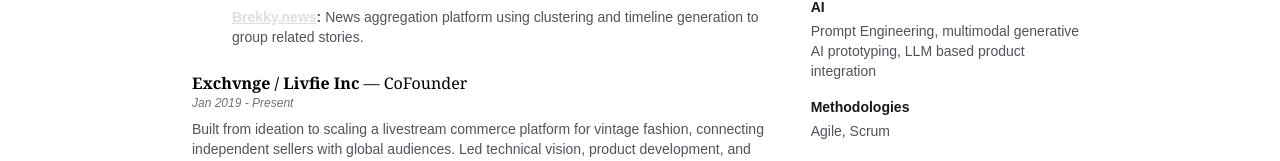
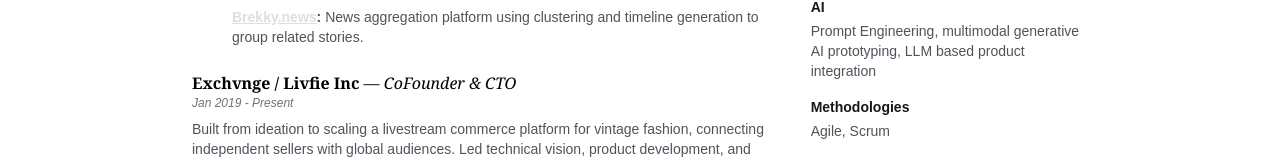
Before and after one commit to thatalexay/alexayio, a Next.js app: page / in a window 1280 px wide. Shown: the part 463-624 px from the top of the page. Built offline with nearby package versions, Linux system fonts and the light colour scheme.

Commit message:
CV update

```diff
--- a/app/data/resume.ts
+++ b/app/data/resume.ts
@@ -29,7 +29,7 @@
   },
   {
     company: "Exchvnge / Livfie Inc",
-    role: "CoFounder",
+    role: "CoFounder & CTO",
     period: "Jan 2019 - Present",
     description:
       "Built from ideation to scaling a livestream commerce platform for vintage fashion, connecting independent sellers with global audiences. Led technical vision, product development, and analytics strategy.",
--- a/app/globals.css
+++ b/app/globals.css
@@ -43,8 +43,8 @@
     size: A4;
     margin: 1cm;
     /* Remove browser default headers/footers */
-    margin-top: 0;
-    margin-bottom: 0;
+   /* margin-top: 0;
+    margin-bottom: 0;*/
   }
 
   body {
```
